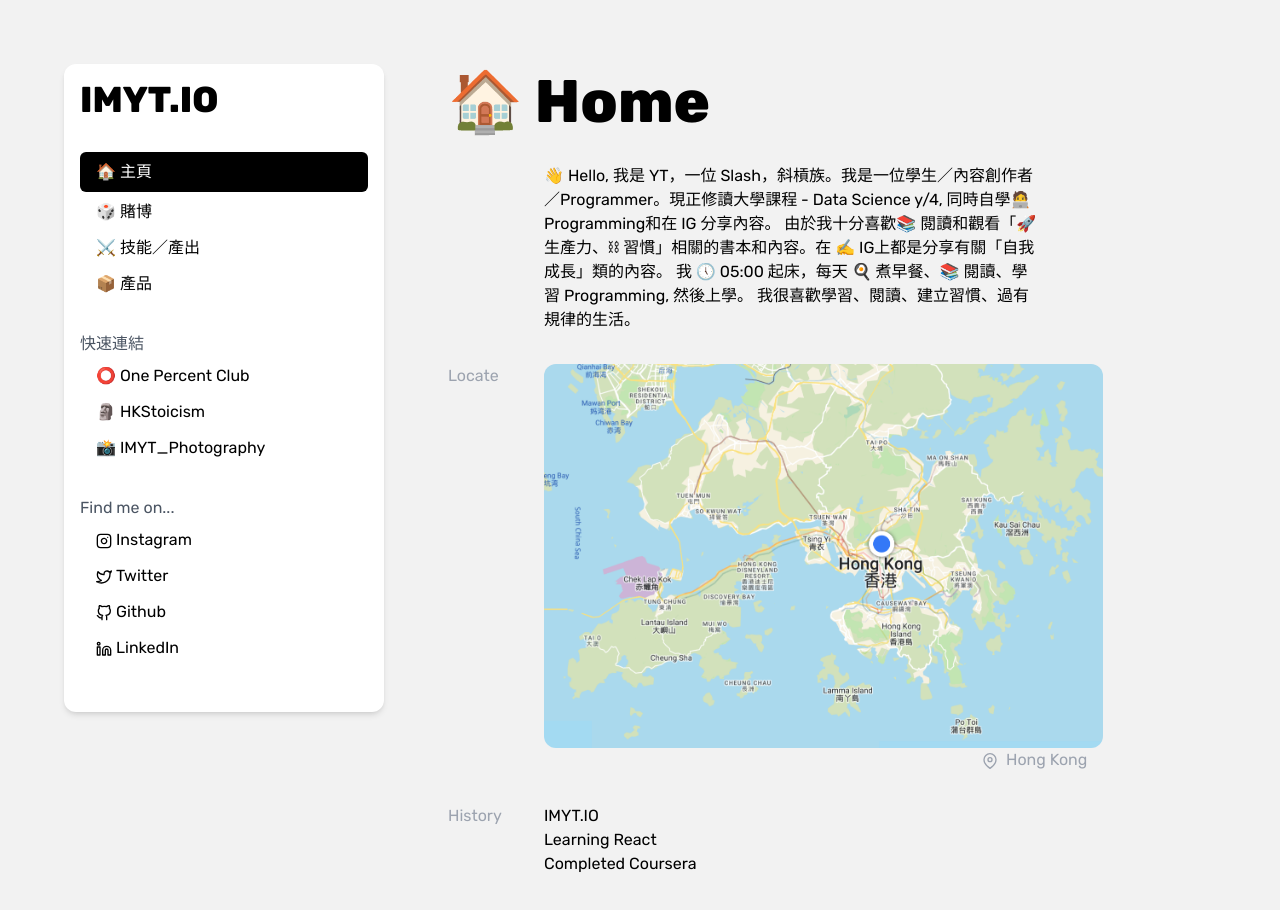
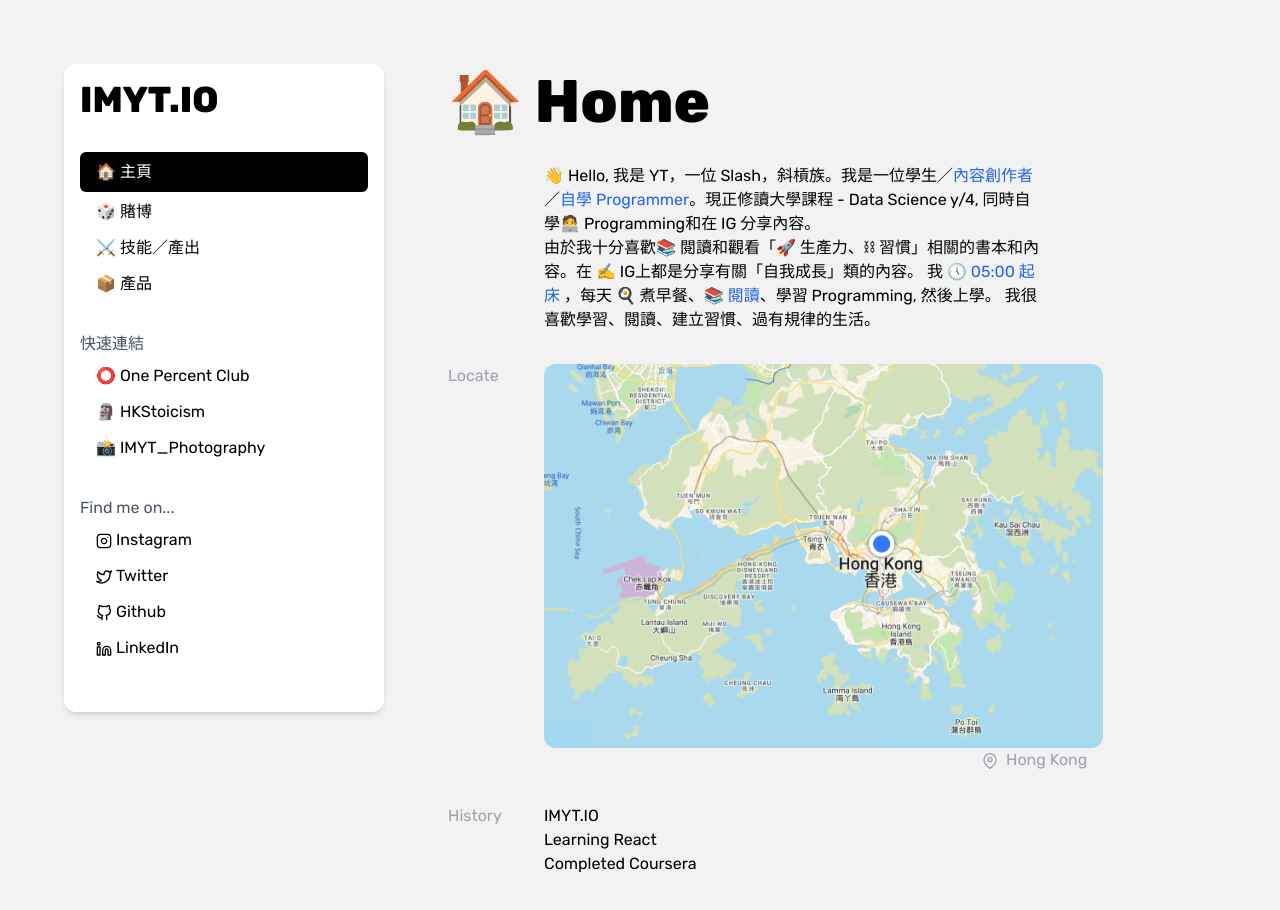
Before and after one commit to imytdotio/imytdotio, a React (Create React App) app: page / in a window 1280 px wide. Shown: the top 910 px of the page. Built offline with nearby package versions, Linux system fonts and the light colour scheme.

Commit message:
a little bit styling

```diff
--- a/src/Pages/Home.js
+++ b/src/Pages/Home.js
@@ -10,20 +10,35 @@
 const SectionHeader = (props) => (
   <h3 className="w-16 mr-8 text-gray-400 ">{props.children}</h3>
 );
-
+const Link = (props) => (
+  <a
+    target="_blank"
+    href={props.href}
+    className="text-blue-600 hover:border-b hover:border-blue-600"
+  >
+    {props.children}
+  </a>
+);
 export const Home = (props) => {
   return (
     <div className="w-full text-left">
       <h1 className="text-6xl font-bold mb-8 mt-2">🏠 Home</h1>
       <Section>
         <SectionHeader />
-        <p className="w-4/5 lg:w-3/5">
-          👋 Hello, 我是 YT，一位
-          Slash，斜槓族。我是一位學生／內容創作者／Programmer。現正修讀大學課程
-          - Data Science y/4, 同時自學🧑‍💻 Programming和在 IG 分享內容。
+        <p className="w-4/5 lg:w-3/5 leading-6">
+          👋 Hello, 我是 YT，一位 Slash，斜槓族。我是一位學生／
+          <Link href="https://instagram.com/imyt.io">內容創作者</Link>／
+          <Link href="https://github.com/imytdotio">自學 Programmer</Link>
+          。現正修讀大學課程 - Data Science y/4, 同時自學🧑‍💻 Programming和在 IG
+          分享內容。 <br className="mb-4" />
           由於我十分喜歡📚 閱讀和觀看「🚀 生產力、⛓ 習慣」相關的書本和內容。在
-          ✍️ IG上都是分享有關「自我成長」類的內容。 我 🕔 05:00 起床，每天 🍳
-          煮早餐、📚 閱讀、學習 Programming, 然後上學。
+          ✍️ IG上都是分享有關「自我成長」類的內容。 我{" "}
+          <Link href="https://imyt.gumroad.com/l/5am">🕔 05:00 起床</Link>{" "}
+          ，每天 🍳 煮早餐、
+          <Link href="https://www.instagram.com/explore/tags/imyt_readinghut/">
+            📚 閱讀
+          </Link>
+          、學習 Programming, 然後上學。
           我很喜歡學習、閱讀、建立習慣、過有規律的生活。
         </p>
       </Section>
```
